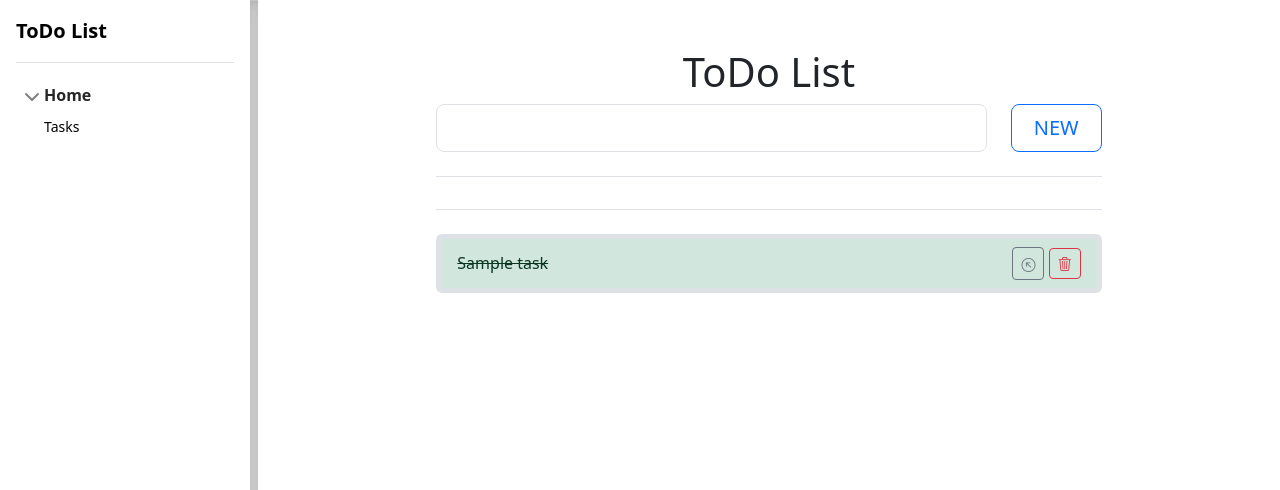
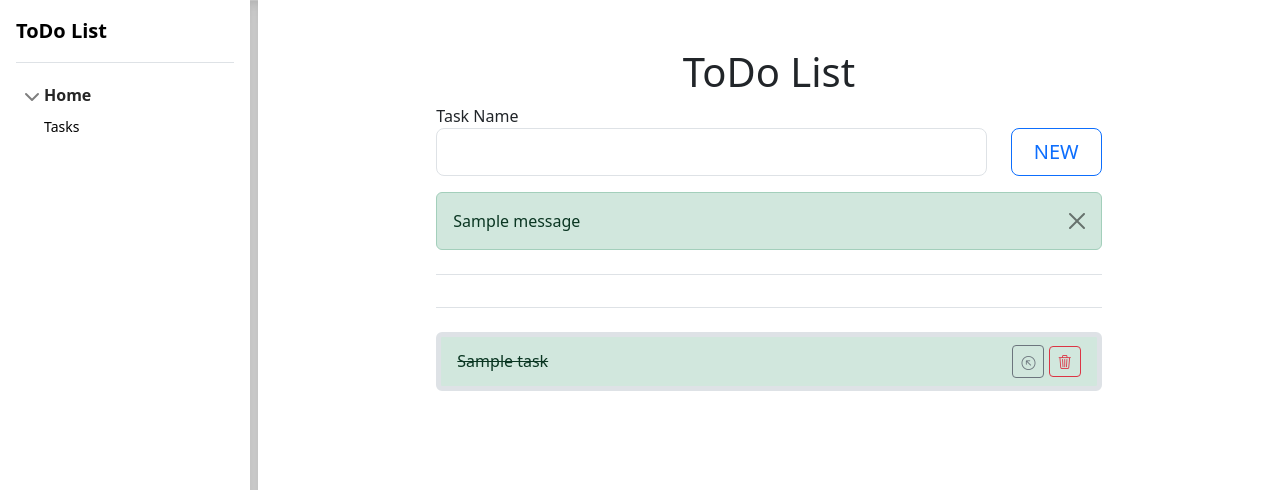
Before and after one commit to wamauri/django-htmx, a Django app: page /tasks/ in a window 1280 px wide. Shown: the top 490 px of the page. Run offline with Django 4.2, Linux system fonts and the light colour scheme; tables that the repository leaves empty hold one stand-in row (values such as "Sample post"); one stand-in notice (Sample message) is shown; some libraries are stand-ins or nearby versions.

Commit message:
Set and add messages to view

```diff
--- a/tasks/views.py
+++ b/tasks/views.py
@@ -2,6 +2,7 @@ from http import HTTPStatus
 
 from django.shortcuts import render
 from django.views.decorators.http import require_http_methods
+from django.contrib import messages
 
 from .models import Tasks
 
@@ -64,16 +65,29 @@ def get_task(request, task_id):
 
 @require_http_methods(['POST'])
 def create_tasks(request):
-    name = request.POST.get('name')
-    Tasks.objects.create(name=name)
-    context = build_context()
+    if request.method == 'POST':
+        status = None
+        name = request.POST.get('name')
 
-    return render(
-        request=request,
-        template_name='tasks.html',
-        context=context,
-        status=HTTPStatus.CREATED
-    )
+        if name:
+            Tasks.objects.create(name=name)
+            status = HTTPStatus.CREATED
+        else:
+            messages.add_message(
+                request=request,
+                level=messages.ERROR,
+                message='The task name could not be empty!',
+            )
+            status = HTTPStatus.OK
+
+        context = build_context()
+
+        return render(
+            request=request,
+            template_name='tasks.html',
+            context=context,
+            status=status
+        )
 
 
 @require_http_methods(['PUT'])
--- /dev/null
+++ b/templates/partials/tasks/messages.html
@@ -0,0 +1,10 @@
+{% if messages %}
+<ul class="messages mt-3 mb-0">
+    {% for message in messages %}
+    <div {% if message.tags %} class="alert {{ message.tags }} alert-dismissible fade show mb-0"{% endif %} role="alert">
+      {{ message }}
+    <button type="button" class="btn-close" data-bs-dismiss="alert" aria-label="Close"></button>
+    </div>
+    {% endfor %}
+</ul>
+{% endif %}
--- a/templates/partials/tasks/tasks_form.html
+++ b/templates/partials/tasks/tasks_form.html
@@ -1,8 +1,9 @@
 <div class="d-grid gap-2 col-8 mx-auto" id="taskForm">
   <form method="post">
     <div class="row">
+      <label for="taskName">Task Name</label>
       <div class="col-10">
-        <input class="form-control form-control-lg" type="text" name="name">
+        <input id="taskName" class="form-control form-control-lg" type="text" name="name" required>
       </div>
       <div class="col-2 d-grid">
         <button
@@ -14,6 +15,7 @@
           NEW
         </button>
       </div>
+      {% include "partials/tasks/messages.html" %}
     </div>
   </form>
   <li class="border-top my-3" style="list-style-type: none;"></li>
```
Also changed, not shown: todo/settings.py (+11 -0 lines).
